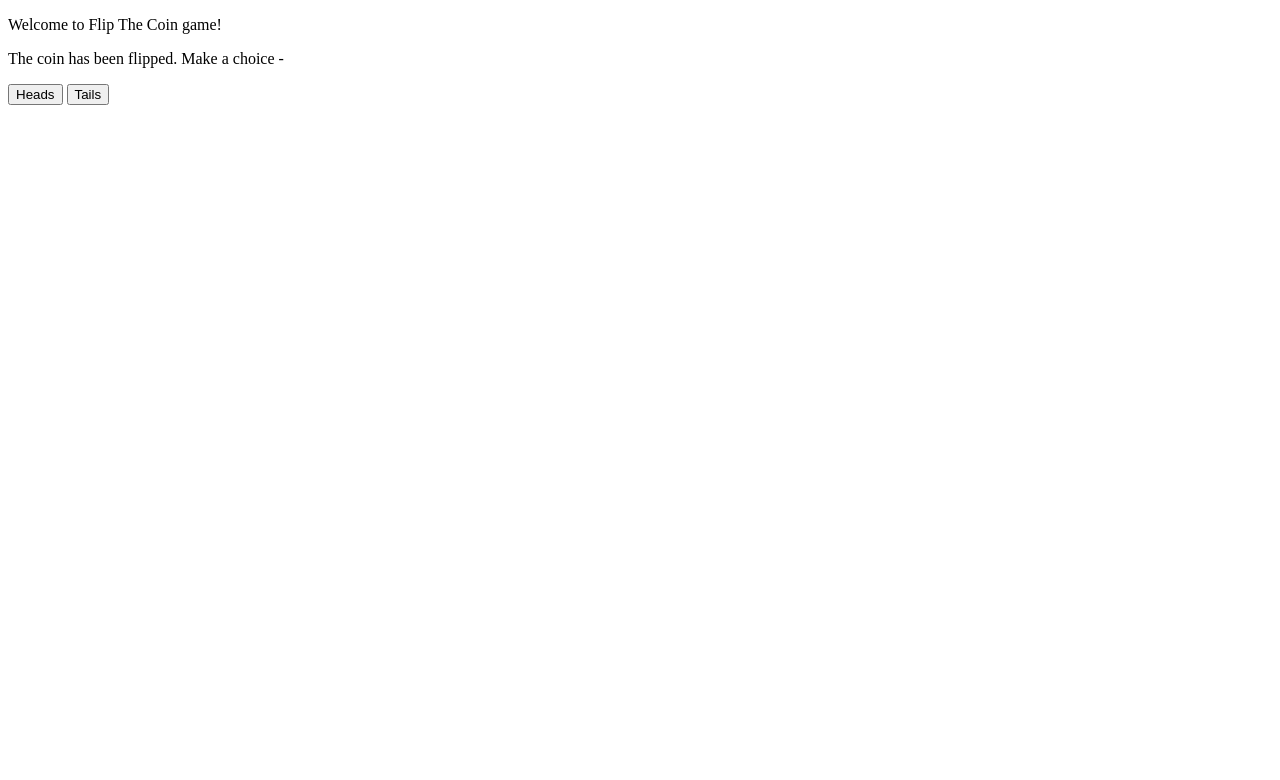
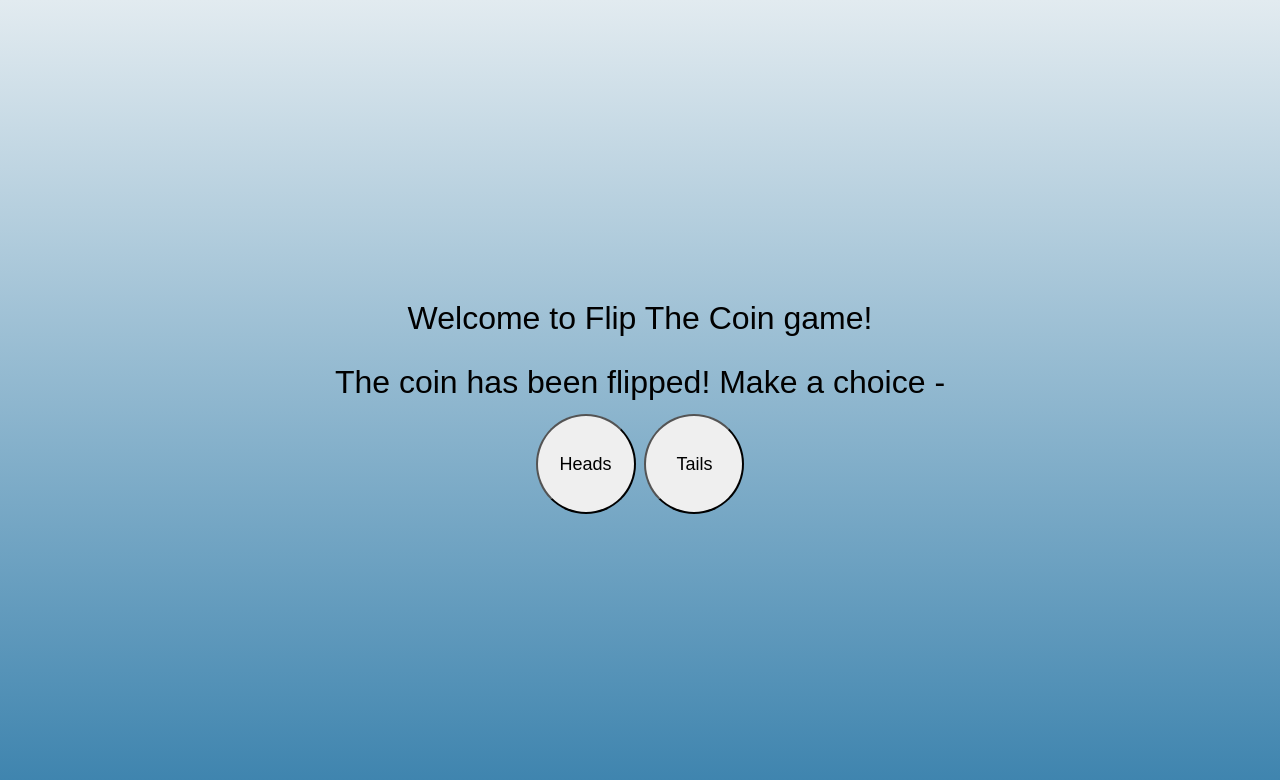
Before and after one commit to aDEViant/pp-flip-the-coin, a plain HTML site: page index.html in a window 1280 px wide. Drawn offline with Linux system fonts and the light colour scheme.

Commit message:
add styling

```diff
--- a/index.html
+++ b/index.html
@@ -4,12 +4,16 @@
     <meta charset="UTF-8" />
     <meta name="viewport" content="width=device-width, initial-scale=1.0" />
     <title>Flip The Coin</title>
+    <link rel="stylesheet" href="style.css" />
   </head>
+
   <body>
     <p>Welcome to Flip The Coin game!</p>
-    <p>The coin has been flipped. Make a choice -</p>
+    <p>The coin has been flipped! Make a choice -</p>
 
+    <div class="button-container">
       <button
+        id="heads"
         onclick="
         let randomNumber = Math.random();
         if(randomNumber >= 0 && randomNumber < 0.5){
@@ -29,6 +33,7 @@
       </button>
 
       <button
+        id="tails"
         onclick="
         let randomNumber = Math.random();
         if(randomNumber >= 0 && randomNumber < 0.5){
@@ -46,5 +51,6 @@
       >
         Tails
       </button>
+    </div>
   </body>
 </html>
--- /dev/null
+++ b/style.css
@@ -0,0 +1,25 @@
+* {
+  margin: 0;
+  padding: 0;
+  box-sizing: border-box;
+}
+
+body {
+  height: 100vh;
+  width: 100vw;
+  line-height: 2;
+  font-size: 2rem;
+  display: flex;
+  align-items: center;
+  justify-content: center;
+  flex-direction: column;
+  font-family: sans-serif;
+  background-image: linear-gradient(to top, #3b82ad 0%, #e2ebf0 100%);
+}
+
+button {
+  height: 100px;
+  width: 100px;
+  border-radius: 50%;
+  font-size: large;
+}
```
Lines whose indentation alone changed are shown as unchanged.
